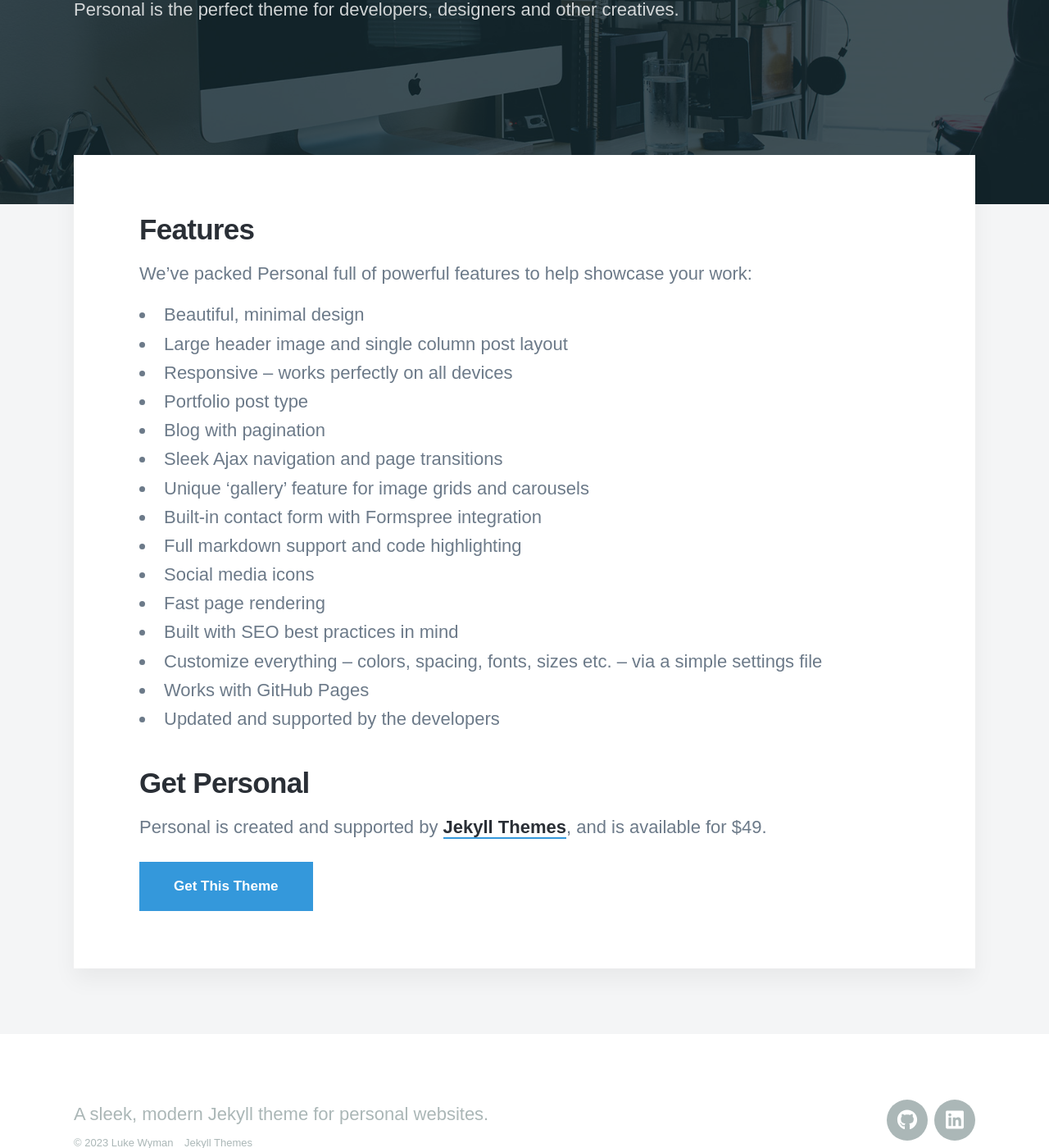
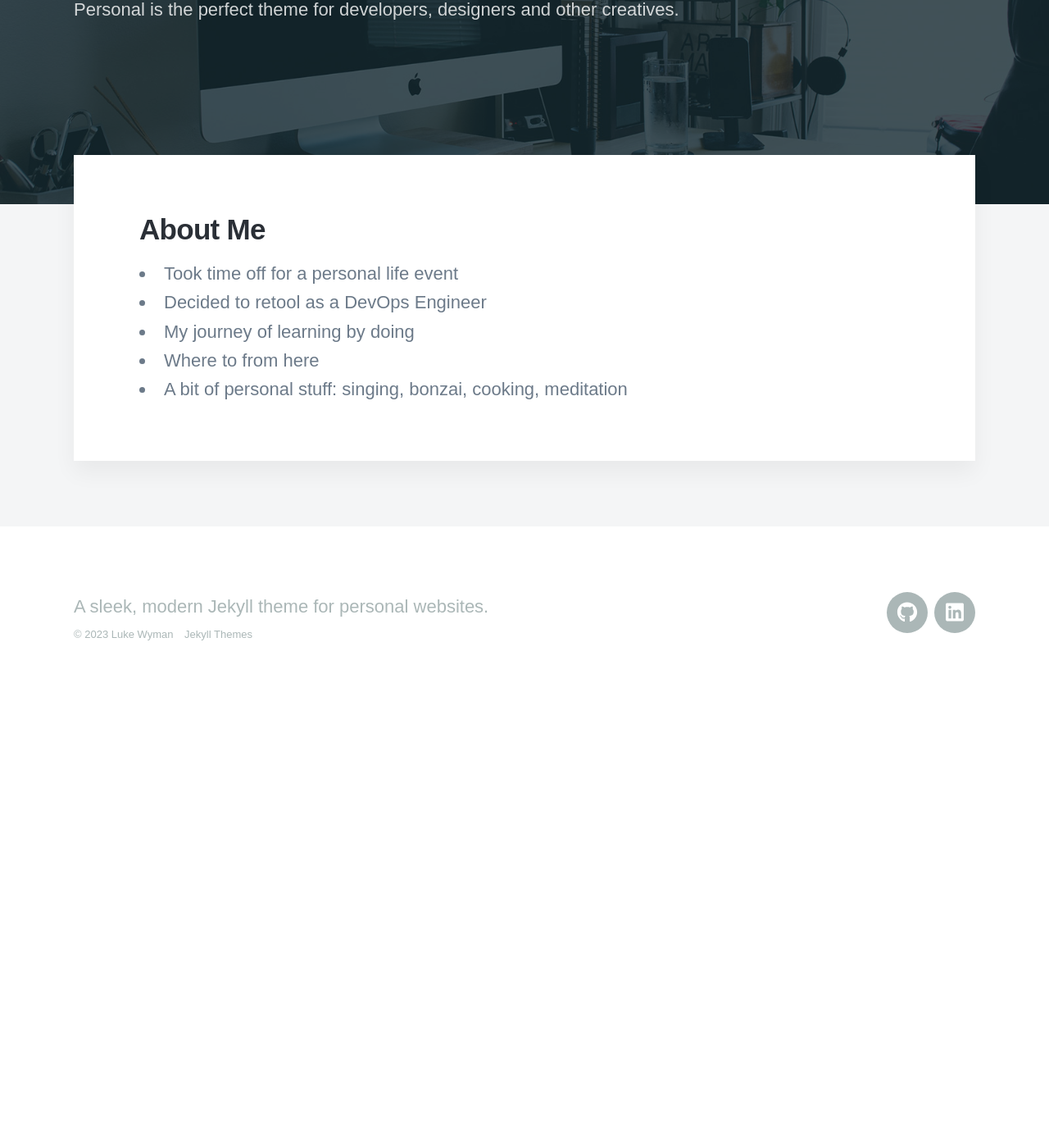
Before and after one commit to lukewyman/lukewyman.github.io, a Jekyll site: the page built from _pages/about.md, in a window 1280 px wide and 1400 px high, scrolled down 343 px. Shown: the whole window at 82% size. Built offline with Jekyll 4.4.1, drawn with Linux system fonts in a browser that asks for light colours; nearby versions of some CDN libraries; some web fonts are replaced; after the commit the page ends 1203 px from its top, so only the background shows below that.

Commit message:
Added Skills; outlined About; Started into Karoake

```diff
--- a/_data/settings.yml
+++ b/_data/settings.yml
@@ -12,8 +12,8 @@ menu_settings:
       url: '/'
     - title: 'About'
       url: '/about'
-    - title: 'Blog'
-      url: '/blog/'
+    - title: 'Skills'
+      url: '/skills/'
     - title: 'Contact'
       url: '/contact'
 
--- a/_pages/about.md
+++ b/_pages/about.md
@@ -5,28 +5,10 @@ description: Personal is the perfect theme for developers, designers and other c
 featured_image: /images/demo/about.jpg
 ---
 
-## Features
+## About Me
 
-We've packed Personal full of powerful features to help showcase your work:
-
-* Beautiful, minimal design
-* Large header image and single column post layout
-* Responsive – works perfectly on all devices
-* Portfolio post type
-* Blog with pagination
-* Sleek Ajax navigation and page transitions
-* Unique 'gallery' feature for image grids and carousels
-* Built-in contact form with Formspree integration
-* Full markdown support and code highlighting
-* Social media icons
-* Fast page rendering
-* Built with SEO best practices in mind
-* Customize everything – colors, spacing, fonts, sizes etc. – via a simple settings file
-* Works with GitHub Pages
-* Updated and supported by the developers
-
-## Get Personal
-
-Personal is created and supported by [Jekyll Themes](https://jekyllthemes.io), and is available for $49.
-
-<a href="https://jekyllthemes.io/theme/personal-website-jekyll-theme" class="button button--large">Get This Theme</a>
+ - Took time off for a personal life event
+ - Decided to retool as a DevOps Engineer
+ - My journey of learning by doing
+ - Where to from here
+ - A bit of personal stuff: singing, bonzai, cooking, meditation
```
Also changed, not shown: _pages/skills.md (added, +8 -0 lines), _projects/004-karaoke.md (+18 -0 lines).
